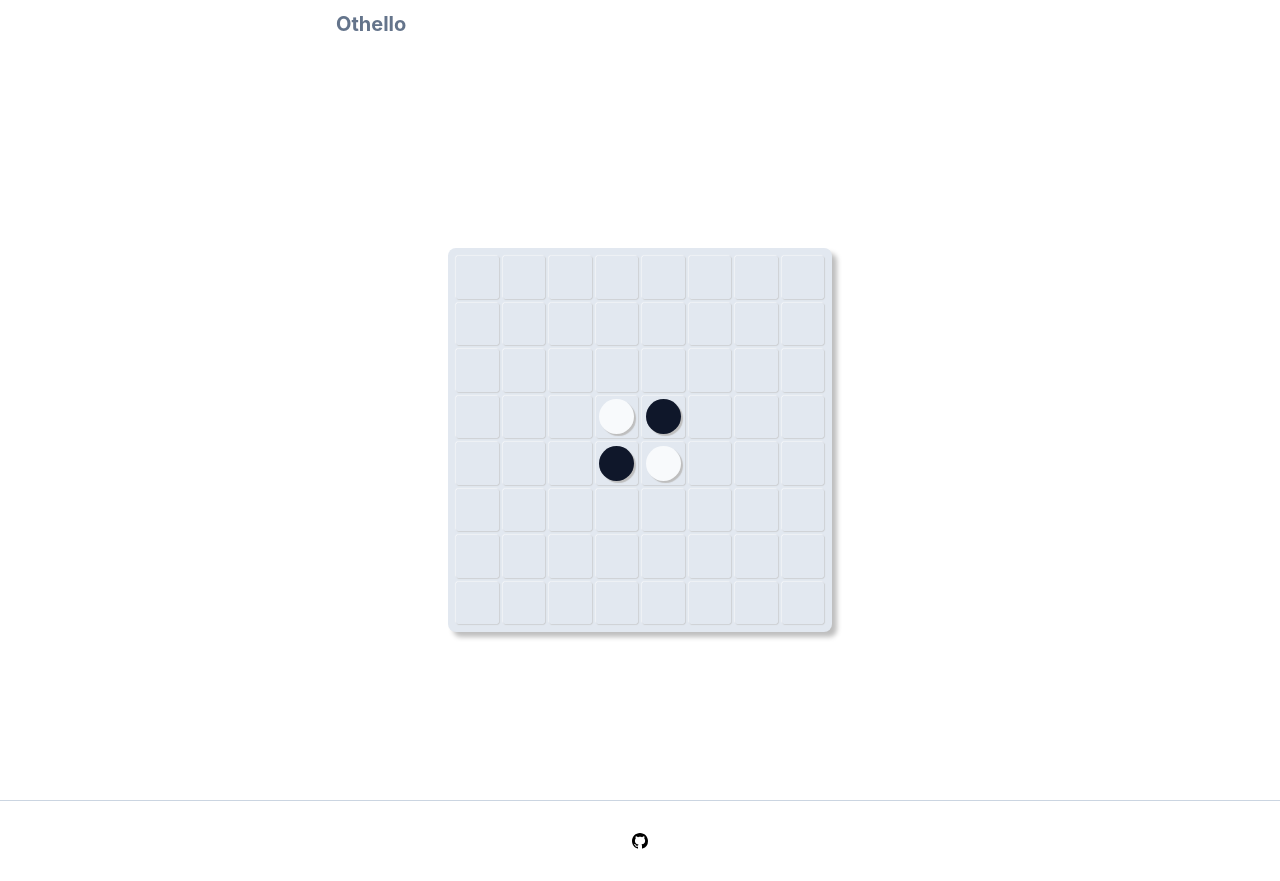
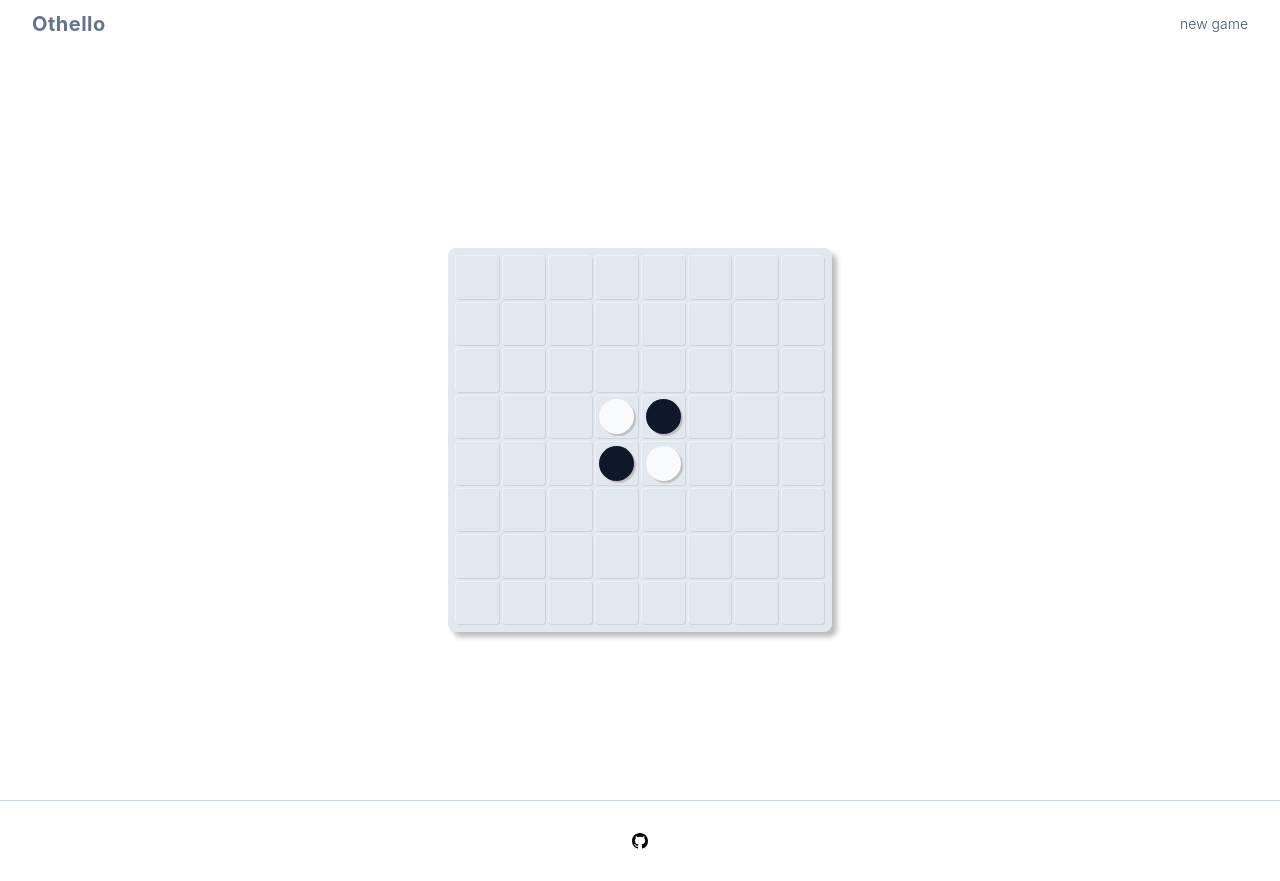
Before and after one commit to ebinase/othello-frontend, a Next.js app: page / in a window 1280 px wide. Built offline with nearby package versions, Linux system fonts and the light colour scheme.

Commit message:
[update] HeaderにNewGameボタンを追加した

```diff
--- a/src/components/shared/elements/Header/index.tsx
+++ b/src/components/shared/elements/Header/index.tsx
@@ -1,9 +1,27 @@
+"use client";
+
 const Header: React.FC = () => {
+  const handleNewGame = () => {
+    if (confirm("プレイ中のゲームの情報が失われます。よろしいですか？")) {
+      // FIXME: リロードではなく、ゲームの状態をリセットする
+      window.location.reload();
+    }
+  };
+
   return (
     <header>
-      <div className="h-12 w-[38rem] mx-auto flex justify-between items-center">
-        <h1 className="font-bold text-slate-500 text-xl">Othello</h1>
-        <div></div>
+      <div className="h-12 mx-[2rem] flex justify-between items-center">
+        <h1 className="font-bold text-slate-500 tracking-wide text-xl">
+          Othello
+        </h1>
+        <div className="flex justify-end gap-5">
+          <button
+            onClick={handleNewGame}
+            className="text-slate-600 text-sm font-light "
+          >
+            new game
+          </button>
+        </div>
       </div>
     </header>
   );
```
Also changed, not shown: src/components/shared/elements/Footer/index.tsx (indentation only).
